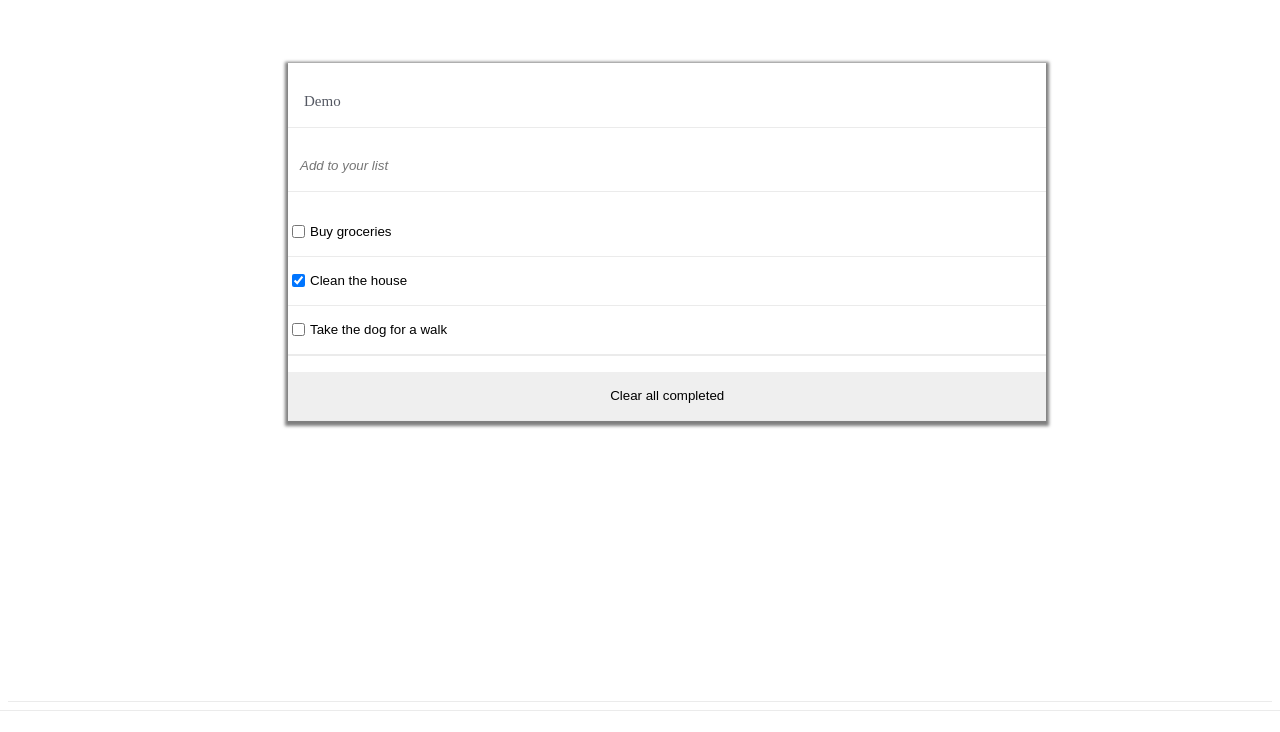
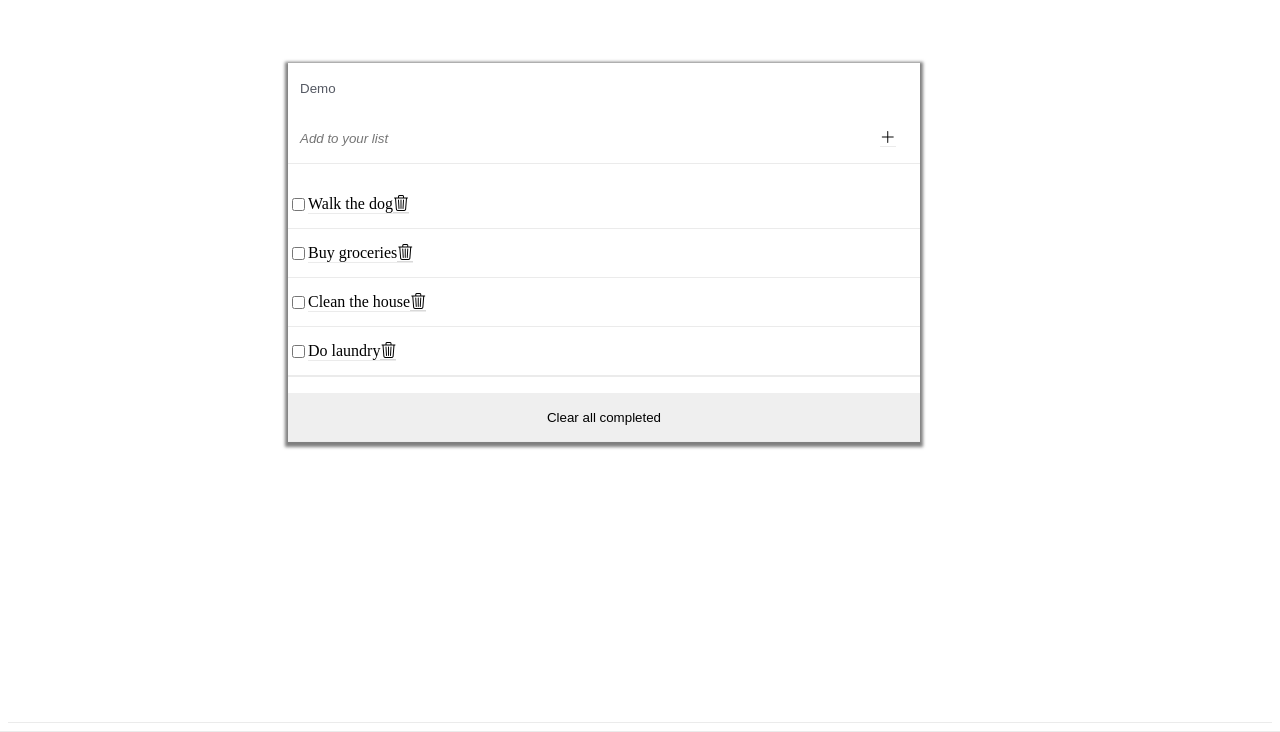
Before and after one commit to MarcoDDM/To-Do-List, a website built with webpack: page src/index.html in a window 1280 px wide. Shown: the part 217-949 px from the top of the page. Before the commit the page ends 928 px from the top, so only its background shows below. Built offline with nearby package versions, Linux system fonts and the light colour scheme.

Commit message:
restructure of the index.js and indes.html

```diff
--- a/package.json
+++ b/package.json
@@ -76,6 +76,7 @@
     "binary-extensions": "^2.2.0",
     "bl": "^4.1.0",
     "boolbase": "^1.0.0",
+    "bootstrap-icons": "^1.10.3",
     "boxen": "^5.1.2",
     "brace-expansion": "^1.1.11",
     "braces": "^3.0.2",
--- a/src/index.html
+++ b/src/index.html
@@ -3,18 +3,22 @@
   <head>
     <meta charset="UTF-8" />
     <meta name="viewport" content="width=device-width, initial-scale=1.0" />
+    <link
+      rel="stylesheet"
+      href="https://cdn.jsdelivr.net/npm/bootstrap-icons@1.10.3/font/bootstrap-icons.css"
+    />
     <title>To Do List</title>
   </head>
   <body>
     <section id="ToDoList">
-      <h1 id="Demo" class="demo">Demo</h1>
+      <input type="text" name="Demo" id="Demo" value="Demo" />
       <div>
         <input
           type="text"
           name="AddItem"
           id="addItem"
           placeholder="Add to your list"
-        />
+        /><i class="bi bi-plus-lg"></i>
       </div>
       <ul id="todo-list">
         <!-- Placeholder for To-Do List -->
--- a/src/index.js
+++ b/src/index.js
@@ -3,110 +3,69 @@ import './style.css';
 
 _();
 
-let tasks = [
+// Define the tasks array
+const tasks = [
   {
-    description: 'Buy groceries',
+    description: 'Walk the dog',
     completed: false,
     index: 0,
   },
   {
-    description: 'Clean the house',
-    completed: true,
+    description: 'Buy groceries',
+    completed: false,
     index: 1,
   },
   {
-    description: 'Take the dog for a walk',
+    description: 'Clean the house',
     completed: false,
     index: 2,
   },
+  {
+    description: 'Do laundry',
+    completed: false,
+    index: 3,
+  },
 ];
 
-function createTaskItem(task) {
-  const taskItem = document.createElement('li');
-  taskItem.classList.add('listItem');
+// Define the populateTaskList function
+function populateTaskList() {
+  const taskList = document.getElementById('todo-list');
+
+  tasks.forEach((task) => {
+    const listItem = document.createElement('li');
+    listItem.classList.add('listItem');
     const checkbox = document.createElement('input');
     checkbox.type = 'checkbox';
     checkbox.checked = task.completed;
-  taskItem.appendChild(checkbox);
+    checkbox.addEventListener('click', () => {
+      task.completed = checkbox.checked;
+      if (task.completed) {
+        listItem.classList.add('completed');
+      } else {
+        listItem.classList.remove('completed');
+      }
+    });
+    listItem.appendChild(checkbox);
 
-  // Create input element
-  const input = document.createElement('input');
-  input.type = 'text';
-  input.value = task.description;
-  input.classList.add('inputList');
-  taskItem.appendChild(input);
+    const descriptionSpan = document.createElement('span');
+    descriptionSpan.innerText = task.description;
+    listItem.appendChild(descriptionSpan);
 
     if (task.completed) {
-    taskItem.classList.add('completed');
+      listItem.classList.add('completed');
     }
 
-  // Add event listener to input element
-  input.addEventListener('blur', (event) => {
-    const newDescription = event.target.value.trim();
-    if (newDescription) {
-      task.description = newDescription;
+    const trashDiv = document.createElement('div'); // Create a new div element
+    trashDiv.classList.add('trashDiv'); // Add a class to the div element
 
-      // Store tasks in local storage
-      localStorage.setItem('tasks', JSON.stringify(tasks));
-    } else {
-      // If the input is empty, restore the original description
-      event.target.value = task.description;
-    }
-  });
+    const trashIcon = document.createElement('span');
+    trashIcon.innerHTML = '<i class="bi bi-trash3"></i>'; // Display the task index on the right side
+    trashDiv.appendChild(trashIcon);
 
-  return taskItem;
-}
+    listItem.appendChild(trashDiv); // Append the new div element to the list item
 
-function populateTodoList() {
-  const todoList = document.getElementById('todo-list');
-
-  // Retrieve tasks from local storage
-  const storedTasks = JSON.parse(localStorage.getItem('tasks'));
-  if (storedTasks) {
-    tasks = storedTasks;
-  }
-
-  // Sort tasks by index value
-  tasks.sort((a, b) => a.index - b.index);
-
-  tasks.forEach((task) => {
-    const taskItem = createTaskItem(task);
-    todoList.appendChild(taskItem);
+    taskList.appendChild(listItem);
   });
 }
 
-const addItemInput = document.getElementById('addItem');
-const todoList = document.getElementById('todo-list'); // Define todoList globally
-addItemInput.addEventListener('keydown', (event) => {
-  if (event.key === 'Enter') {
-    const newTask = {
-      index: tasks.length,
-      description: addItemInput.value,
-      completed: false,
-    };
-    tasks.push(newTask);
-    const taskItem = createTaskItem(newTask);
-    todoList.appendChild(taskItem); // Use todoList globally
-
-    // Store tasks in local storage
-    localStorage.setItem('tasks', JSON.stringify(tasks));
-
-    addItemInput.value = '';
-  }
-});
-
-const clearButton = document.getElementById('clearButton');
-clearButton.addEventListener('click', () => {
-  const completedItems = todoList.querySelectorAll('li input:checked');
-  completedItems.forEach((item) => {
-    const listItem = item.parentNode;
-    tasks.splice(listItem.dataset.index, 1);
-    listItem.remove();
-  });
-
-  // Store tasks in local storage
-  localStorage.setItem('tasks', JSON.stringify(tasks));
-});
-
-// Call the populateTodoList function when the page finishes loading
-window.addEventListener('load', populateTodoList);
+window.addEventListener('load', populateTaskList);
--- a/src/style.css
+++ b/src/style.css
@@ -7,24 +7,28 @@
   display: flex;
   flex-direction: column;
   margin: 35vh;
-  width: 60%;
+  width: 50%;
   box-shadow: 0 2px 3px 3px rgba(0, 0, 0, 0.5);
   -webkit-box-shadow: 0 2px 3px 3px rgba(0, 0, 0, 0.5);
   -moz-box-shadow: 0 2px 3px 3px rgba(0, 0, 0, 0.5);
 }
 
-.demo {
+#Demo {
   color: #545862;
-  font-size: 15px;
-  font-weight: 400;
-  padding: 1rem;
-  line-height: 20px;
+  border: none;
+  width: 93%;
+  height: 3rem;
+  text-indent: 10px;
+}
+
+#Demo[type="text"]:focus {
+  outline: none;
 }
 
 #addItem {
   border: none;
   font-style: italic;
-  width: 99%;
+  width: 93%;
   height: 3rem;
   text-indent: 10px;
 }
```
Also changed, not shown: dist/index.html, dist/main.js, 1 other file. Lines whose indentation alone changed are shown as unchanged.
